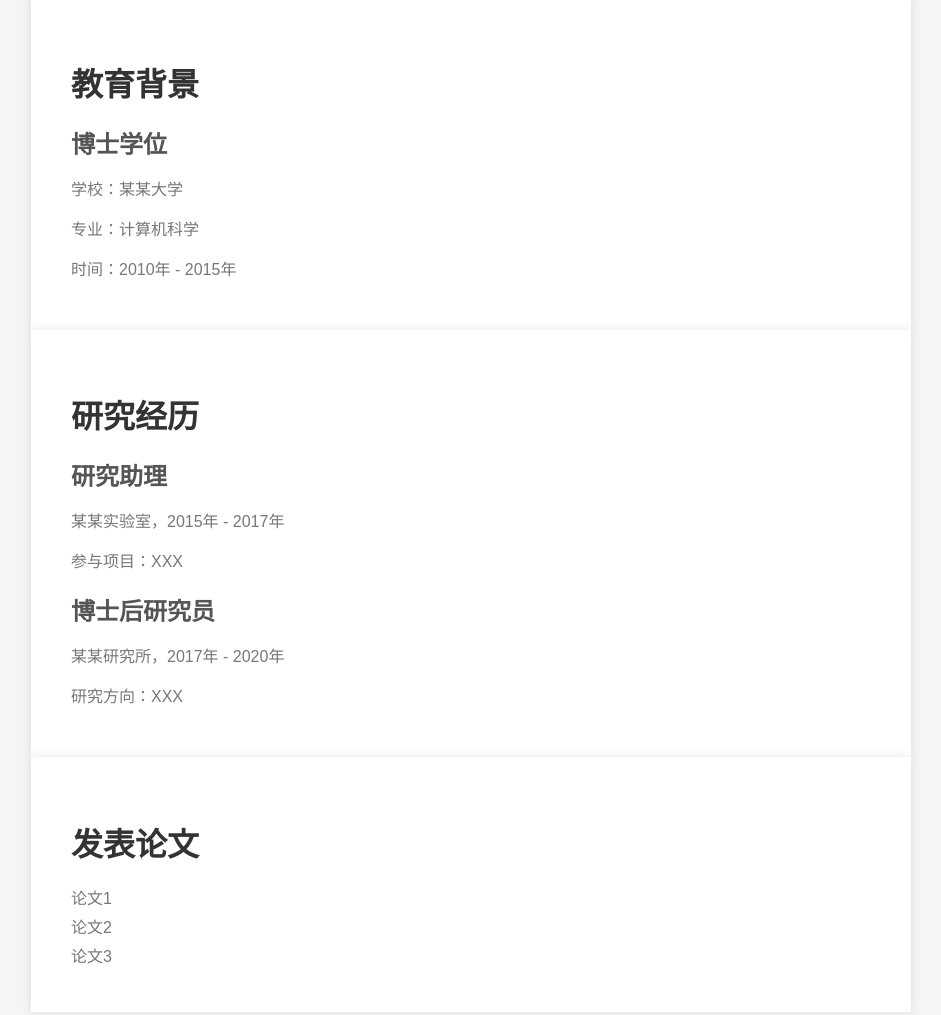
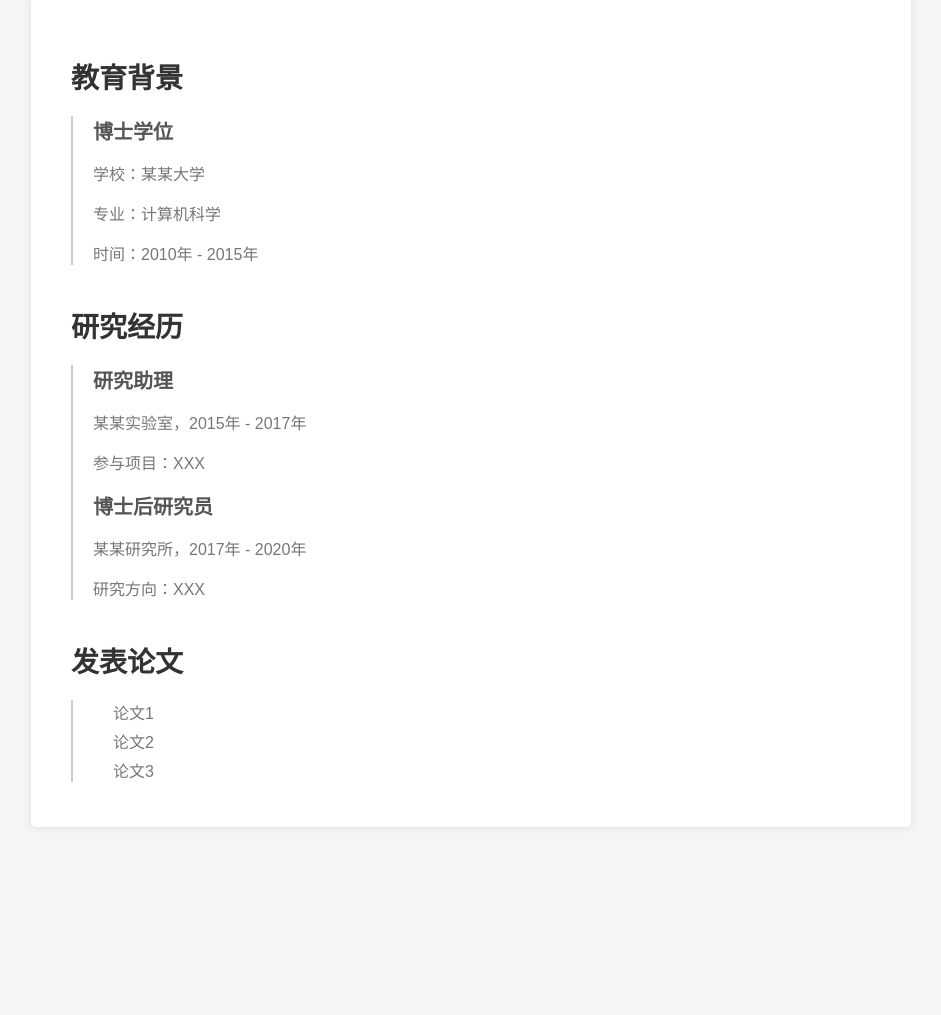
Before and after one commit to Ratony/Ratony.github.io, a plain HTML site: page index.html in a window 1280 px wide. Shown: the part 304-1319 px from the top of the page, without its empty margins (169-1110 px from the left). After the commit the page ends 1151 px from the top, so only its background shows below. Drawn offline with Linux system fonts and the light colour scheme.

Commit message:
Update index.html

```diff
--- a/index.html
+++ b/index.html
@@ -15,6 +15,7 @@
             background-color: #fff;
             padding: 40px;
             box-shadow: 0 0 10px rgba(0, 0, 0, 0.1);
+            border-radius: 5px;
         }
         h1 {
             font-size: 32px;
@@ -39,6 +40,37 @@
             margin-bottom: 5px;
             color: #777;
         }
+        .section {
+            margin-bottom: 40px;
+        }
+        .section:last-child {
+            margin-bottom: 0;
+        }
+        .section-title {
+            font-size: 28px;
+            margin-bottom: 20px;
+            color: #333;
+        }
+        .section-content {
+            border-left: 2px solid #ccc;
+            padding-left: 20px;
+        }
+        .section-content h2 {
+            font-size: 20px;
+            margin-bottom: 10px;
+            color: #555;
+        }
+        .section-content p {
+            margin-bottom: 10px;
+            color: #777;
+        }
+        .section-content ul {
+            margin-left: 20px;
+        }
+        .section-content li {
+            margin-bottom: 5px;
+            color: #777;
+        }
     </style>
 </head>
 <body>
@@ -49,14 +81,18 @@
         <p>联系方式：zhangsan@example.com</p>
     </div>
     <div class="container">
-        <h1>教育背景</h1>
+        <div class="section">
+            <h1 class="section-title">教育背景</h1>
+            <div class="section-content">
                 <h2>博士学位</h2>
                 <p>学校：某某大学</p>
                 <p>专业：计算机科学</p>
                 <p>时间：2010年 - 2015年</p>
             </div>
-    <div class="container">
-        <h1>研究经历</h1>
+        </div>
+        <div class="section">
+            <h1 class="section-title">研究经历</h1>
+            <div class="section-content">
                 <h2>研究助理</h2>
                 <p>某某实验室，2015年 - 2017年</p>
                 <p>参与项目：XXX</p>
@@ -64,13 +100,17 @@
                 <p>某某研究所，2017年 - 2020年</p>
                 <p>研究方向：XXX</p>
             </div>
-    <div class="container">
-        <h1>发表论文</h1>
+        </div>
+        <div class="section">
+            <h1 class="section-title">发表论文</h1>
+            <div class="section-content">
                 <ul>
                     <li>论文1</li>
                     <li>论文2</li>
                     <li>论文3</li>
                 </ul>
             </div>
+        </div>
+    </div>
 </body>
 </html>
```
Lines whose indentation alone changed are shown as unchanged.
